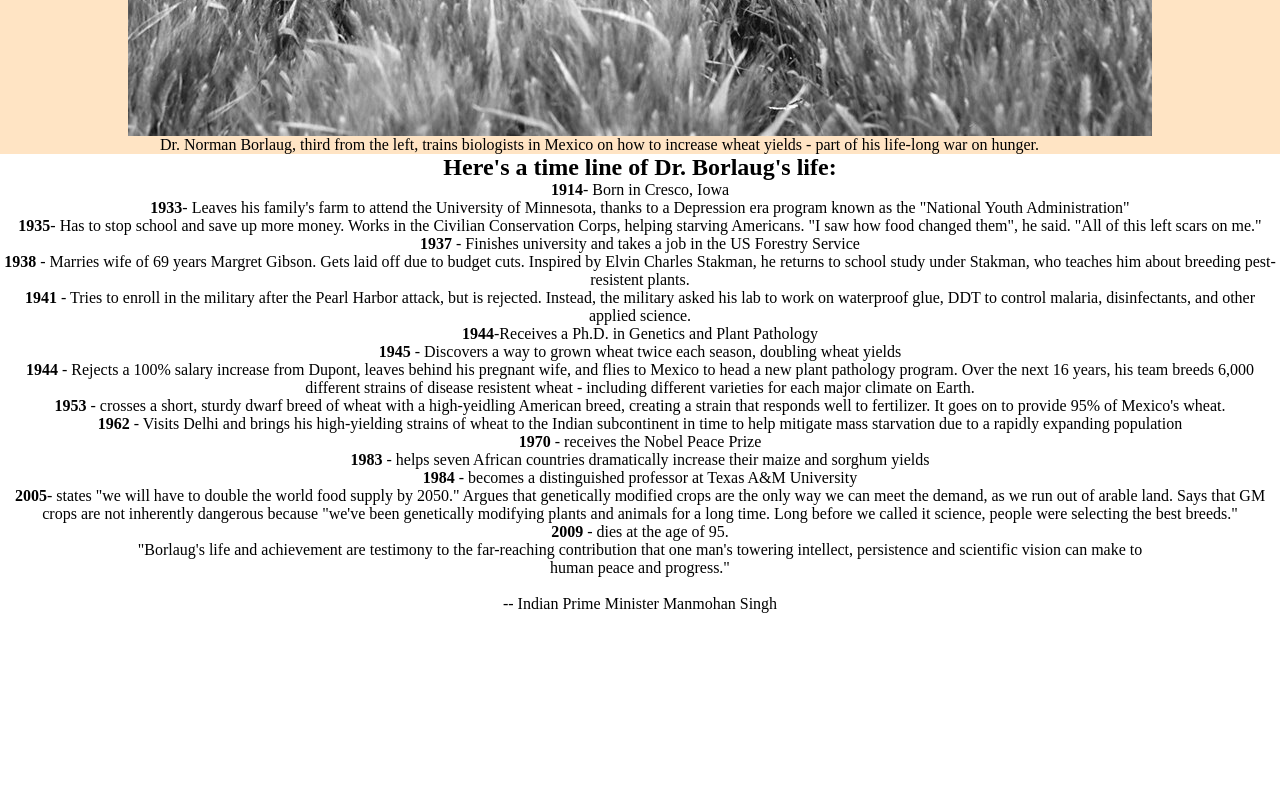
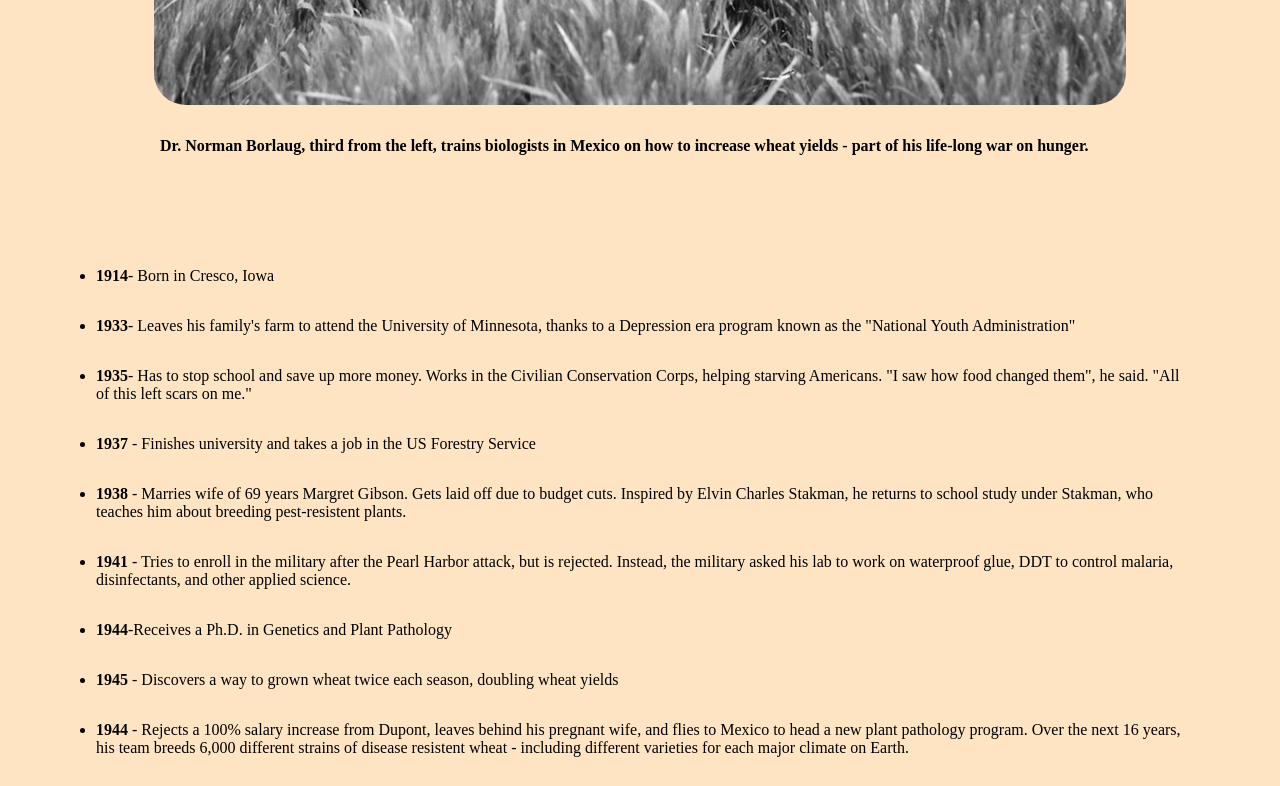
Before and after one commit to kamilsmr/Coin_Toss_App, a plain HTML site: page index.html in a window 1280 px wide. Shown: the part 660-1446 px from the top of the page. Before the commit the page ends 1273 px from the top, so only its background shows below. Drawn offline with Linux system fonts and the light colour scheme.

Commit message:
Styled page

```diff
--- a/index.html
+++ b/index.html
@@ -8,7 +8,7 @@
     <link rel="stylesheet" href="style.css">
 </head>
 <body>
-    <div id="container">
+    <div id="main">
 
         <div id="title">
             <h1 class="baslik">Dr. Norman Borlaug</h1><br>
@@ -16,21 +16,14 @@
         </div>
         <div id="img-div">
             <img src="foto.jpg" alt="" id="image">
+       <div id="img-caption">
+            <h4>Dr. Norman Borlaug, third from the left, trains biologists in Mexico on how to increase wheat yields - part of his life-long war on hunger.</h4>
         </div>
-         <div id="img-caption">
-            <p>Dr. Norman Borlaug, third from the left, trains biologists in Mexico on how to increase wheat yields - part of his life-long war on hunger.</p>
         </div>
+
         <div id="tribute-info">
-            <p></p>
-        </div>
-            <a id="tribute-link" href="" target="_blank"></a>
-        </div>
-        <div id=text>
-            <div>
-            <h2>Here's a time line of Dr. Borlaug's life:</h2>
-            </div>
-            <div id="list">
-                <ul>
+                       <div id="list">
+                <ul style = "display:flex; flex-direction:column;">
                     <li><b>1914</b>- Born in Cresco, Iowa</li>
                     <li><b>1933</b>- Leaves his family's farm to attend the University  of Minnesota, thanks to a Depression era program known as the "National Youth Administration"</li>
                     <li><b>1935</b>- Has to stop school and save up more money. Works in the Civilian Conservation Corps, helping starving Americans. "I saw how food changed them", he said. "All of this left scars on me."</li>
@@ -55,6 +48,20 @@
 
             </div>
         </div>
+            <a id="tribute-link" href="" target="_blank"></a>
+        </div>
+        <div id=text>
+            <div>
+            <h2>Here's a time line of Dr. Borlaug's life:</h2>
+            </div>
+        <div>
+
+<iframe width="420" height="315"
+src="https://www.youtube.com/watch?v=Lg9-HTtgFOk">
+</iframe>
+        </div>
+
+        </div>
     </div>
 
 
--- a/style.css
+++ b/style.css
@@ -1,14 +1,16 @@
 *{
     margin: 0;
     padding: 0;
+background-color: bisque;
+
+    /* border: 1px solid red; */
 }
 #main {
-display: flex;
-flex-direction: row;
+/* display: flex;
+flex-direction: row; */
+margin: 2rem;
 }
-#container {
-    background-color: bisque;
-}
+
 
 #title {
    margin: 50px 200px 50px 200px;
@@ -19,6 +21,7 @@ flex-direction: row;
 #img-div {
     margin: auto;
 
+
 }
 #image {
     max-width: 100%;
@@ -26,6 +29,8 @@ flex-direction: row;
     height: auto;
     width: 80%;
     margin: auto;
+    border-radius:2rem;
+    margin-bottom:2rem;
 
 
 }
@@ -34,18 +39,21 @@ flex-direction: row;
     margin-left: auto;
     margin-right: auto;
     width: 60em;
+    margin-bottom:2rem;
 }
 #text{
     text-align: center;
 }
 #tribute-info {
     margin: auto;
+    padding:4rem;
 
 }
 #list ul li{
 
     width:100%
     text-align: center;
+    margin: 1rem 0rem;
 
 
 
```
